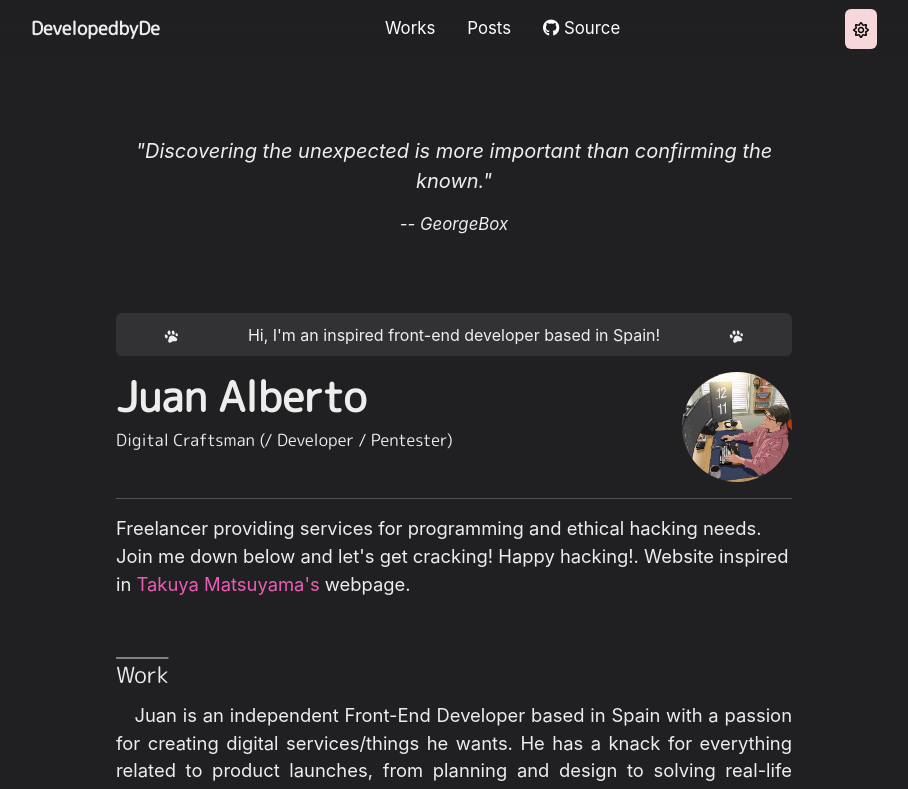
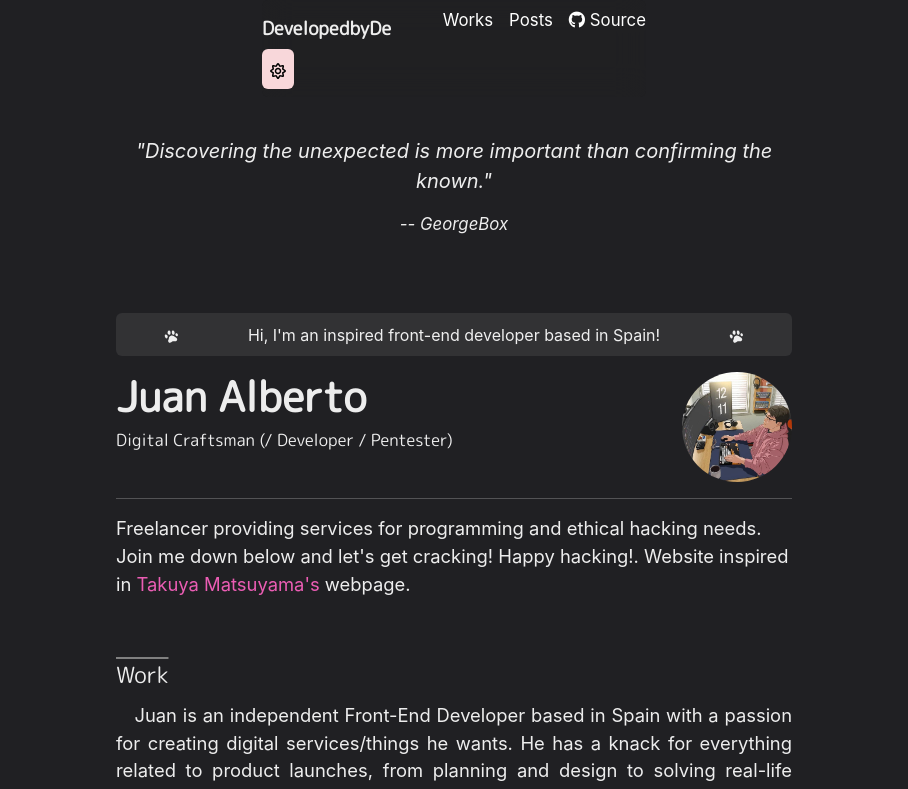
Before and after one commit to EasyCode0x7/EasyCode-homepage, a React (Create React App) app: page / in a window 1280 px wide. Shown: the top 789 px of the page, without its empty margins (186-1094 px from the left). Built offline with nearby package versions, Linux system fonts and the light colour scheme.

Commit message:
Add files via upload

```diff
--- a/src/components/navbar.js
+++ b/src/components/navbar.js
@@ -7,12 +7,14 @@ const Navbar = () => {
 
     const Github = "https://github.com/EasyCode0x7/EasyCode-homepage";
 
+    const navBar = { width: "30%", left: "35%", position: "fixed" }
+
     return (
         <div>
 
             <nav
                 path="/"
-                className='navbar principal-nav rounded fixed-top navbar-expand justify-content-evenly'>
+                className='navbar principal-nav rounded' style={navBar}>
 
                 <Link
                     to="/"
@@ -20,7 +22,7 @@ const Navbar = () => {
                         DevelopedbyDe
                 </Link>
 
-                <ul class="navbar-nav gap-3" style={{fontSize: "1.05em"}}>
+                <ul class="gap-3 d-flex align-items-center" style={{fontSize: "1.05em"}}>
 
                     <li class="hfs">
                         <Link to="/works" class="nav-link text-white">Works</Link>
```
